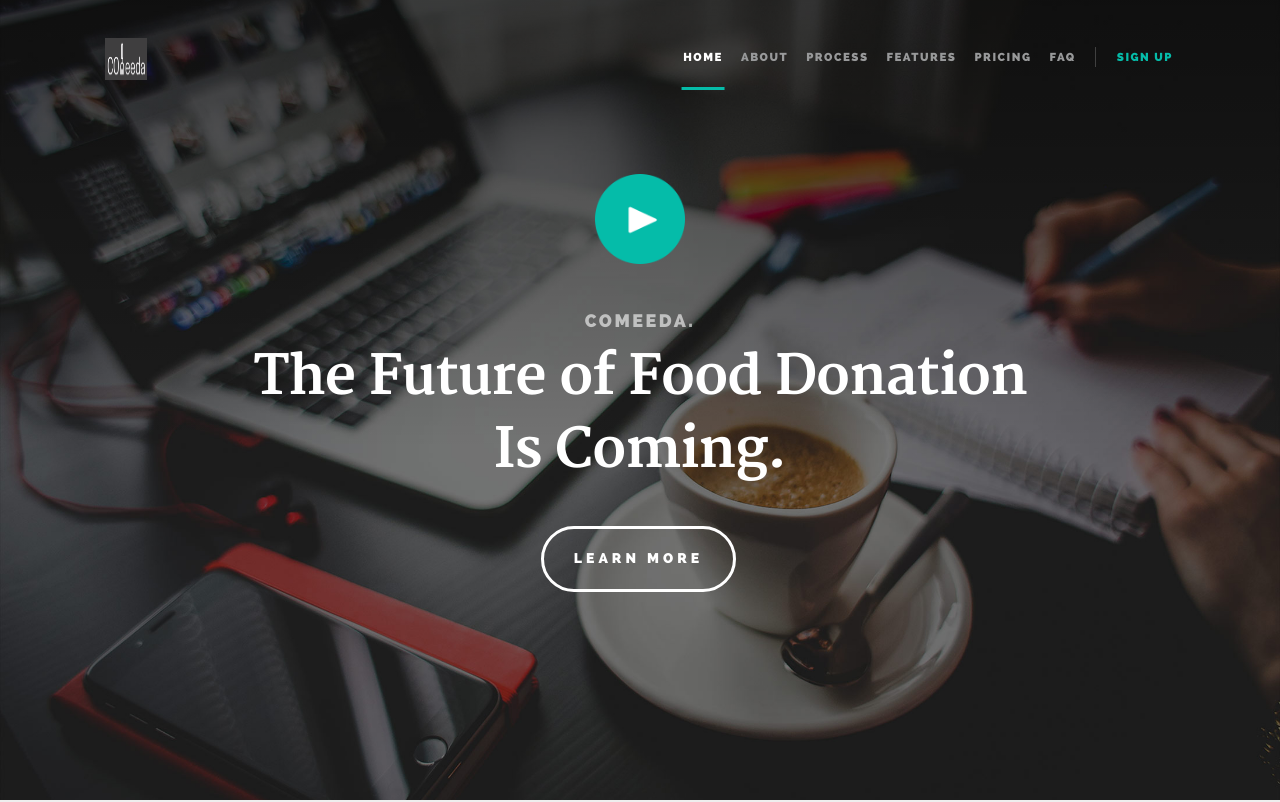
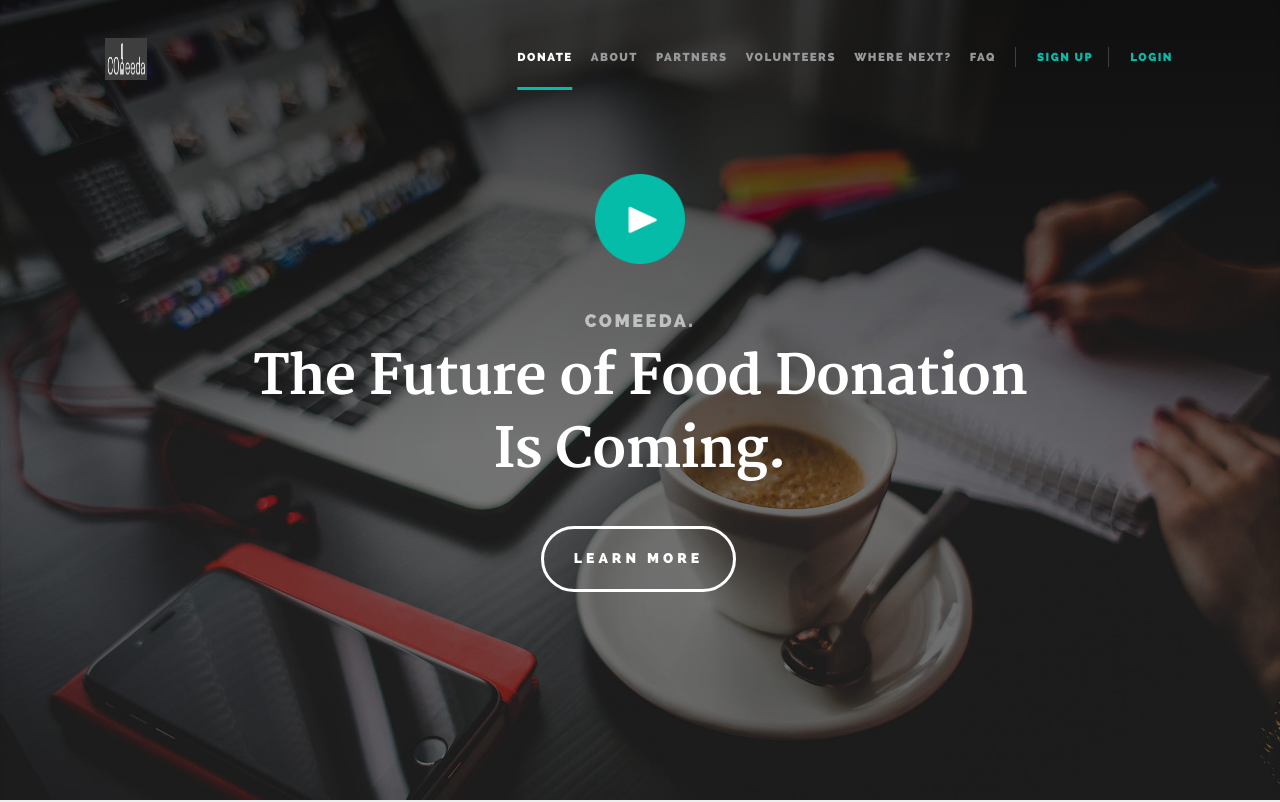
Before and after one commit to stevenhalase/comeeda-web-2, a website: page public/index.html in a window 1280 px wide. Shown: the top 802 px of the page. Drawn offline with Linux system fonts and the light colour scheme; files whose address does not match are found by name.

Commit message:
Updated menu items.

```diff
--- a/public/index.html
+++ b/public/index.html
@@ -46,13 +46,14 @@
 
 	   	<nav id="main-nav-wrap">
 				<ul class="main-navigation">
-					<li class="current"><a class="smoothscroll"  href="#intro" title="">Home</a></li>
+					<li class="current"><a class="smoothscroll"  href="#intro" title="">Donate</a></li>
 					<li><a class="smoothscroll"  href="#information" title="">About</a></li>
-					<li><a class="smoothscroll"  href="#process" title="">Process</a></li>
-					<li><a class="smoothscroll"  href="#features" title="">Features</a></li>
-					<li><a class="smoothscroll"  href="#pricing" title="">Pricing</a></li>
+					<li><a class="smoothscroll"  href="#process" title="">Partners</a></li>
+					<li><a class="smoothscroll"  href="#features" title="">Volunteers</a></li>
+					<li><a class="smoothscroll"  href="#pricing" title="">Where next?</a></li>
 					<li><a class="smoothscroll"  href="#faq" title="">FAQ</a></li>
-					<li class="highlight with-sep"><a href="#" title="">Sign Up</a></li>
+					<li class="highlight with-sep"><a href="#" title="">Sign Up</a>
+          <li class="highlight with-sep"><a href="#" title="">Login</a></li>
 				</ul>
 			</nav>
 
```
